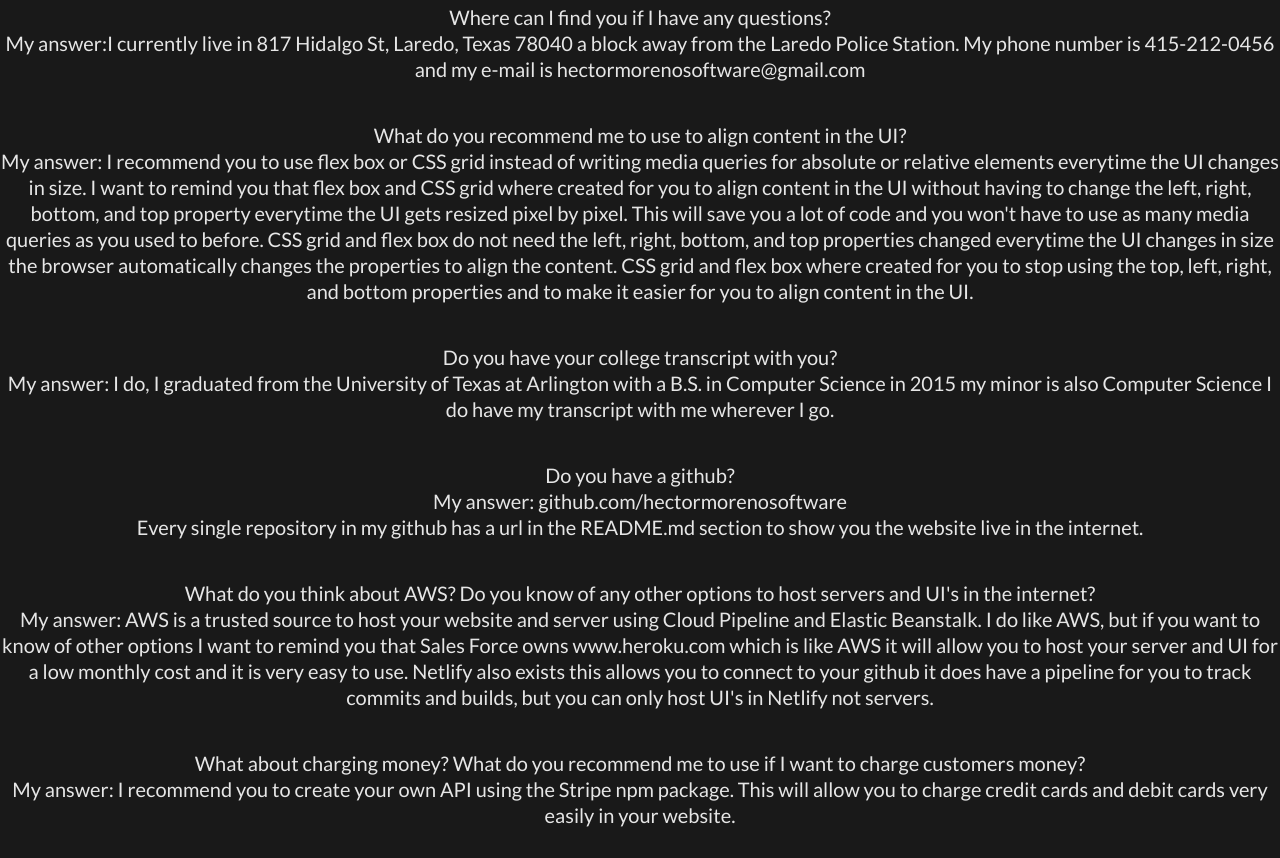
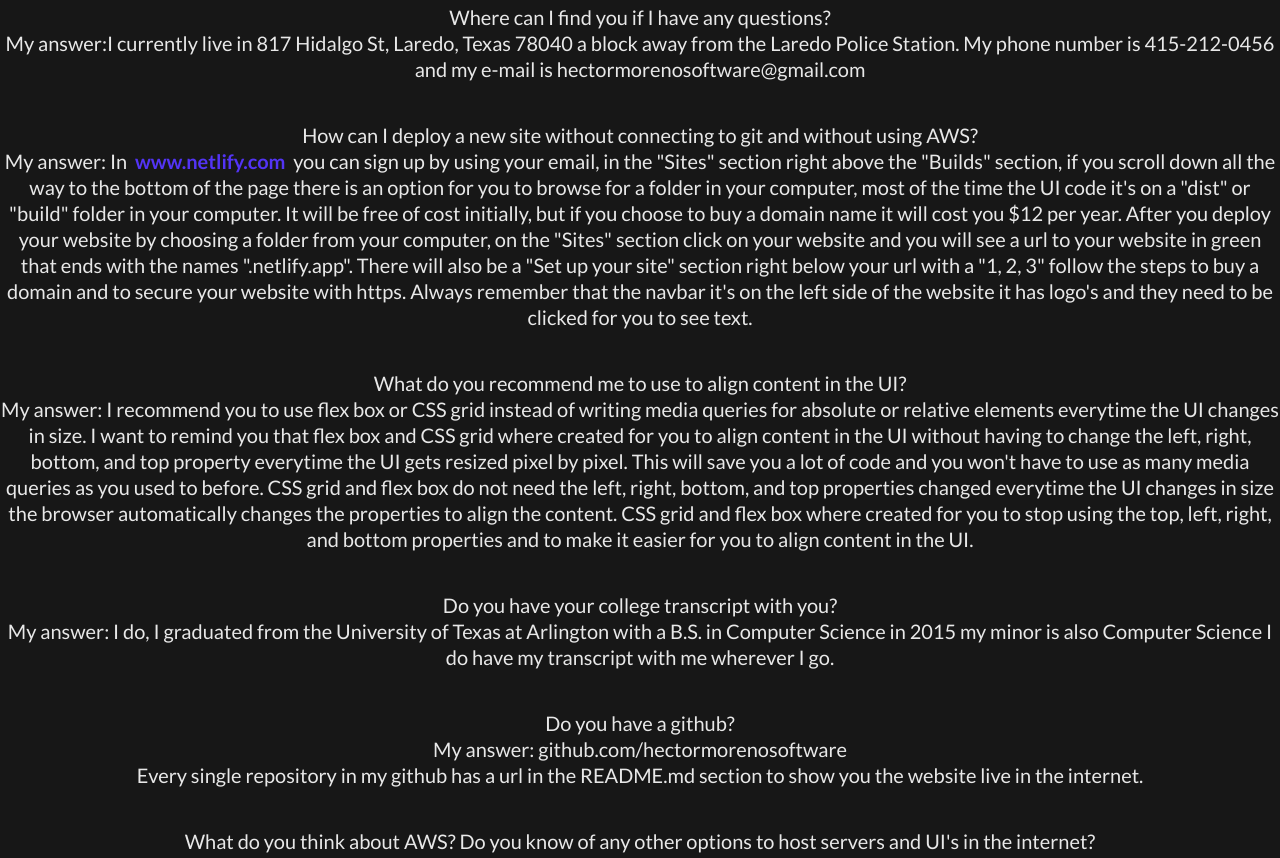
Before and after one commit to hectormorenosoftware/hectormorenosoftware.github.io, a React app: page /#/QandA in a window 1280 px wide. Shown: the part 800-1658 px from the top of the page. Built offline with nearby package versions, Linux system fonts and the light colour scheme.

Commit message:
Added answer to host website without needing an engineer

```diff
--- a/src/components/QandA.js
+++ b/src/components/QandA.js
@@ -65,6 +65,28 @@
             currently live in 817 Hidalgo St, Laredo, Texas 78040 a block away
             from the Laredo Police Station. My phone number is 415-212-0456 and
             my e-mail is hectormorenosoftware@gmail.com
+          </p>
+          <p className="ParagraphIDQandA">
+            How can I deploy a new site without connecting to git and without
+            using AWS? <br />
+            My answer: In &nbsp;
+            <a href="https://www.netlify.com/" target="_blank">
+              www.netlify.com
+            </a>
+            &nbsp; you can sign up by using your email, in the "Sites" section
+            right above the "Builds" section, if you scroll down all the way to
+            the bottom of the page there is an option for you to browse for a
+            folder in your computer, most of the time the UI code it's on a
+            "dist" or "build" folder in your computer. It will be free of cost
+            initially, but if you choose to buy a domain name it will cost you
+            $12 per year. After you deploy your website by choosing a folder
+            from your computer, on the "Sites" section click on your website and
+            you will see a url to your website in green that ends with the names
+            ".netlify.app". There will also be a "Set up your site" section
+            right below your url with a "1, 2, 3" follow the steps to buy a
+            domain and to secure your website with https. Always remember that
+            the navbar it's on the left side of the website it has logo's and
+            they need to be clicked for you to see text.
           </p>
           <p className="ParagraphIDQandA">
             What do you recommend me to use to align content in the UI? <br />
```
Also changed, not shown: 2 other files (tests, documents, lock files or other folders).
